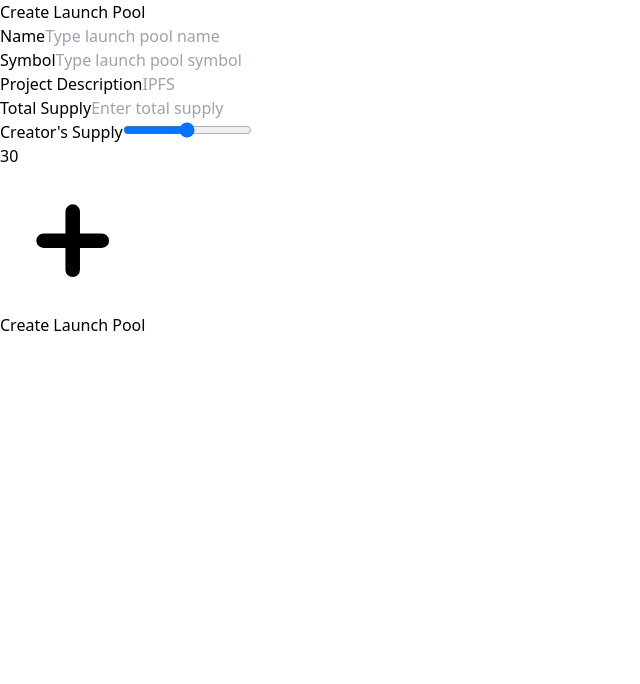
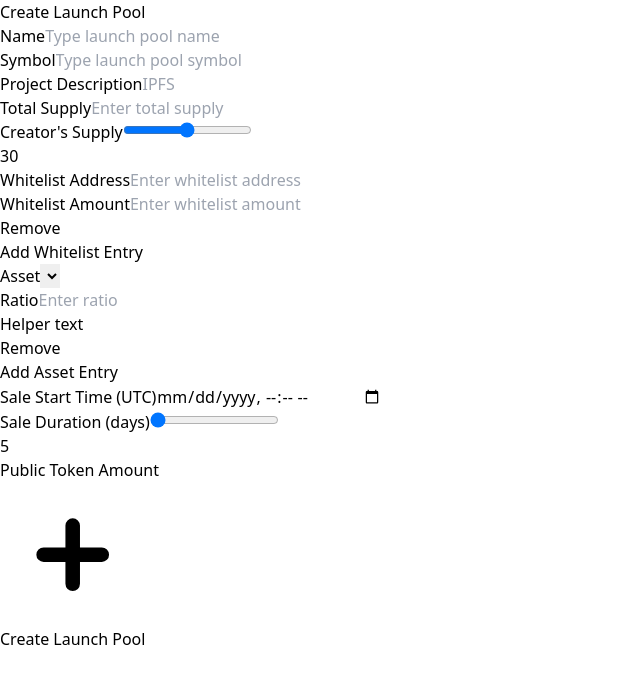
Before and after one commit to namanthanki/NoRug, a React (Vite) app in the folder app/: page / in a window 1280 px wide. Shown: the top 684 px of the page, without its empty margins (0-640 px from the left). Built offline with nearby package versions, Linux system fonts and the light colour scheme.

Commit message:
Update CreatePoolForm.jsx

```diff
--- a/app/src/components/CreateLaunchPool.jsx
+++ b/app/src/components/CreateLaunchPool.jsx
@@ -7,6 +7,11 @@ const CreateLaunchPoolForm = () => {
   const [link, setLink] = useState('');
   const [totalSupply, setTotalSupply] = useState('');
   const [creatorSupply, setCreatorSupply] = useState(30); // Initial value set to 30
+  const [whitelistEntries, setWhitelistEntries] = useState([{ address: '', amount: '' }]);
+  const [assetEntries, setAssetEntries] = useState([{ asset: '', ratio: '' }]);
+  const [saleStartTime, setSaleStartTime] = useState('');
+  const [saleDuration, setSaleDuration] = useState(5); // Initial value set to 5
+  const [publicTokenAmount, setPublicTokenAmount] = useState('');
 
   // Function to handle form submission
   const handleSubmit = (e) => {
@@ -17,10 +22,66 @@ const CreateLaunchPoolForm = () => {
     console.log('Link:', link);
     console.log('Total Supply:', totalSupply);
     console.log('Creator Supply:', creatorSupply);
+    console.log('Whitelist Entries:', whitelistEntries);
+    console.log('Asset Entries:', assetEntries);
+    console.log('Sale Start Time:', saleStartTime);
+    console.log('Sale Duration:', saleDuration);
+    console.log('Public Token Amount:', publicTokenAmount);
+  };
+
+  // Function to handle adding new whitelist entry
+  const addWhitelistEntry = () => {
+    setWhitelistEntries([...whitelistEntries, { address: '', amount: '' }]);
+  };
+
+  // Function to handle removing a whitelist entry
+  const removeWhitelistEntry = (index) => {
+    const updatedWhitelistEntries = [...whitelistEntries];
+    updatedWhitelistEntries.splice(index, 1);
+    setWhitelistEntries(updatedWhitelistEntries);
+  };
+
+  // Function to handle updating whitelist entry
+  const updateWhitelistEntry = (index, field, value) => {
+    const updatedWhitelistEntries = [...whitelistEntries];
+    updatedWhitelistEntries[index][field] = value;
+    setWhitelistEntries(updatedWhitelistEntries);
+  };
+
+  // Function to handle adding new asset entry
+  const addAssetEntry = () => {
+    setAssetEntries([...assetEntries, { asset: '', ratio: '' }]);
+  };
+
+  // Function to handle removing an asset entry
+  const removeAssetEntry = (index) => {
+    const updatedAssetEntries = [...assetEntries];
+    updatedAssetEntries.splice(index, 1);
+    setAssetEntries(updatedAssetEntries);
+  };
+
+  // Function to handle updating asset entry
+  const updateAssetEntry = (index, field, value) => {
+    const updatedAssetEntries = [...assetEntries];
+    updatedAssetEntries[index][field] = value;
+    setAssetEntries(updatedAssetEntries);
+  };
+
+  // Function to calculate public token amount
+  const calculatePublicTokenAmount = () => {
+    const whitelistSupply = whitelistEntries.reduce((total, entry) => total + parseInt(entry.amount), 0);
+    const availableSupply = totalSupply - creatorSupply - whitelistSupply;
+    const publicAmount = availableSupply / 2;
+    setPublicTokenAmount(publicAmount);
+  };
+
+  // Function to handle sale duration change
+  const handleSaleDurationChange = (e) => {
+    setSaleDuration(parseInt(e.target.value));
   };
 
   return (
-    <div className="fixed top-0 left-0 w-full h-full flex justify-center items-center bg-black z-50">
+    <div className=" w-full h-full flex justify-center items-center bg-black z-50">
       <div className="relative p-4 w-full max-w-2xl">
         {/* Modal content */}
         <div className="relative p-4 bg-[#1a1a1a] rounded-lg shadow sm:p-5">
@@ -31,7 +92,9 @@ const CreateLaunchPoolForm = () => {
             </h3>
           </div>
           {/* Modal body */}
-          <form onSubmit={handleSubmit} className="grid gap-4 mb-4 sm:grid-cols-2">
+          <form onSubmit={handleSubmit}>
+            <div className="grid gap-4 mb-4">
+              <div className="grid gap-4 grid-cols-2">
                 <div>
                   <label htmlFor="name" className="block mb-2 text-lg font-medium text-white">Name</label>
                   <input
@@ -56,7 +119,8 @@ const CreateLaunchPoolForm = () => {
                     required
                   />
                 </div>
-            <div className="sm:col-span-2">
+              </div>
+              <div>
                 <label htmlFor="link" className="block mb-2 text-lg font-medium text-white">Project Description</label>
                 <input
                   type="text"
@@ -95,6 +159,140 @@ const CreateLaunchPoolForm = () => {
                 />
                 <div className="text-white text-sm text-center">{creatorSupply}</div>
               </div>
+              {whitelistEntries.map((entry, index) => (
+                <div key={index} className="grid gap-4 grid-cols-3">
+                  <div>
+                    <label htmlFor={`whitelistAddress${index}`} className="block mb-2 text-lg font-medium text-white">Whitelist Address</label>
+                    <input
+                      type="text"
+                      id={`whitelistAddress${index}`}
+                      className="bg-[#2a2a2a] text-gray-100 text-md rounded-lg block w-full p-2.5"
+                      placeholder="Enter whitelist address"
+                      value={entry.address}
+                      onChange={(e) => updateWhitelistEntry(index, 'address', e.target.value)}
+                      required
+                    />
+                  </div>
+                  <div>
+                    <label htmlFor={`whitelistAmount${index}`} className="block mb-2 text-lg font-medium text-white">Whitelist Amount</label>
+                    <input
+                      type="number"
+                      id={`whitelistAmount${index}`}
+                      className="bg-[#2a2a2a] text-gray-100 text-md rounded-lg block w-full p-2.5"
+                      placeholder="Enter whitelist amount"
+                      value={entry.amount}
+                      onChange={(e) => updateWhitelistEntry(index, 'amount', e.target.value)}
+                      required
+                    />
+                  </div>
+                  <div className="flex flex-col justify-end mt-8">
+                    <button
+                      type="button"
+                      onClick={() => removeWhitelistEntry(index)}
+                      className="text-white bg-red-600 hover:bg-red-700 px-3 py-2.5 rounded-lg mb-2"
+                    >
+                      Remove
+                    </button>
+                  </div>
+                </div>
+              ))}
+              <div className="grid grid-cols-1">
+                <button
+                  type="button"
+                  onClick={addWhitelistEntry}
+                  className="text-white bg-[#3a3a3a] hover:bg-[#2a2a2a] px-3 py-2.5 rounded-lg col-span-3"
+                >
+                  Add Whitelist Entry
+                </button>
+              </div>
+              {assetEntries.map((entry, index) => (
+                <div key={index} className="grid gap-4 grid-cols-3">
+                  <div>
+                    <label htmlFor={`asset${index}`} className="block mb-2 text-lg font-medium text-white">Asset</label>
+                    <select
+                      id={`asset${index}`}
+                      className="bg-[#2a2a2a] text-gray-100 text-md rounded-lg block w-full p-2.5"
+                      value={entry.asset}
+                      onChange={(e) => updateAssetEntry(index, 'asset', e.target.value)}
+                      required
+                    >
+                      {/* Options for asset selection */}
+                    </select>
+                  </div>
+                  <div>
+                    <label htmlFor={`ratio${index}`} className="block mb-2 text-lg font-medium text-white">Ratio</label>
+                    <input
+                      type="number"
+                      id={`ratio${index}`}
+                      className="bg-[#2a2a2a] text-gray-100 text-md rounded-lg block w-full p-2.5"
+                      placeholder="Enter ratio"
+                      value={entry.ratio}
+                      onChange={(e) => updateAssetEntry(index, 'ratio', e.target.value)}
+                      required
+                    />
+                    <div className="text-gray-400 text-sm">Helper text</div>
+                  </div>
+                  <div className="flex flex-col justify-end">
+                    <button
+                      type="button"
+                      onClick={() => removeAssetEntry(index)}
+                      className="text-white bg-red-600 hover:bg-red-700 px-3 py-2.5 rounded-lg mb-2"
+                    >
+                      Remove
+                    </button>
+                  </div>
+                </div>
+              ))}
+              <div className="grid grid-cols-1">
+                <button
+                  type="button"
+                  onClick={addAssetEntry}
+                  className="text-white bg-[#3a3a3a] hover:bg-[#2a2a2a] px-3 py-2.5 rounded-lg col-span-3"
+                >
+                  Add Asset Entry
+                </button>
+              </div>
+              <div className="grid gap-4 grid-cols-2">
+                <div>
+                  <label htmlFor="saleStartTime" className="block mb-2 text-lg font-medium text-white">Sale Start Time (UTC)</label>
+                  <input
+                    type="datetime-local"
+                    id="saleStartTime"
+                    className="bg-[#2a2a2a] text-gray-100 text-md rounded-lg block w-full p-2.5"
+                    value={saleStartTime}
+                    onChange={(e) => setSaleStartTime(e.target.value)}
+                    required
+                  />
+                </div>
+                <div>
+                  <label htmlFor="saleDuration" className="block mb-2 text-lg font-medium text-white">Sale Duration (days)</label>
+                  <input
+                    type="range"
+                    id="saleDuration"
+                    min="5"
+                    max="7"
+                    step="1"
+                    className="block w-full p-2.5"
+                    value={saleDuration}
+                    onChange={handleSaleDurationChange}
+                    style={{ background: 'linear-gradient(to right, #d1d5db, #d1d5db ' + ((saleDuration - 5) / 2) * 100 + '%, #374151 ' + ((saleDuration - 5) / 2) * 100 + '%, #374151)' }}
+                  />
+                  <div className="text-white text-sm text-center">{saleDuration}</div>
+                </div>
+              </div>
+              <div>
+                <label htmlFor="publicTokenAmount" className="block mb-2 text-lg font-medium text-white">Public Token Amount</label>
+                <input
+                  type="number"
+                  id="publicTokenAmount"
+                  className="bg-[#2a2a2a] text-gray-100 text-md rounded-lg block w-full p-2.5"
+                  value={publicTokenAmount}
+                  onChange={(e) => setPublicTokenAmount(e.target.value)}
+                  required
+                  readOnly
+                />
+              </div>
+            </div>
             <button type="submit" className="text-white inline-flex items-center bg-primary-700 hover:bg-primary-800 focus:ring-4 focus:outline-none focus:ring-primary-300 font-medium rounded-lg text-sm px-5 py-2.5 text-center">
               <svg className="mr-1 -ml-1 w-6 h-6" fill="currentColor" viewBox="0 0 20 20" xmlns="http://www.w3.org/2000/svg"><path fillRule="evenodd" d="M10 5a1 1 0 011 1v3h3a1 1 0 110 2h-3v3a1 1 0 11-2 0v-3H6a1 1 0 110-2h3V6a1 1 0 011-1z" clipRule="evenodd"></path></svg>
               Create Launch Pool
```
Lines whose indentation alone changed are shown as unchanged.
